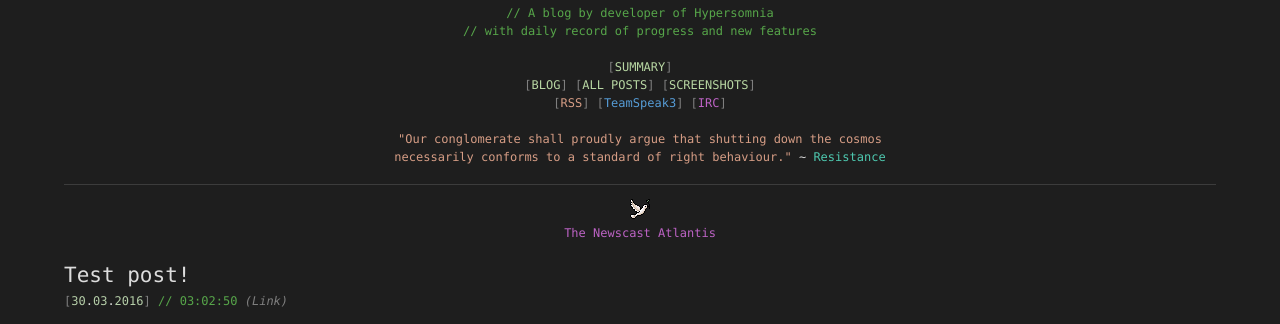
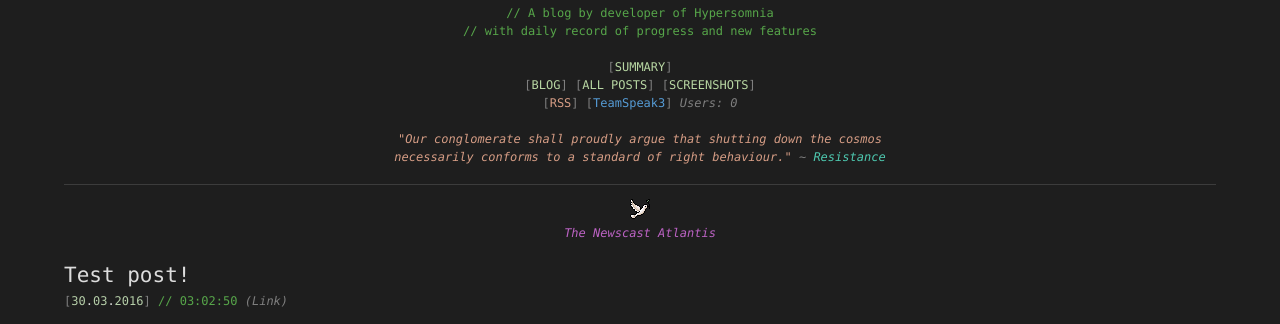
Before and after one commit to TeamHypersomnia/TeamHypersomnia.github.io, a Jekyll site: the page built from index.html, in a window 1280 px wide. Shown: the part 157-481 px from the top of the page. Built offline with Jekyll 4.4.1, drawn with Linux system fonts in a browser that asks for light colours; the list of posts is cut into pages by our own code; comment, search, counter and statistics services are not loaded.

Commit message:
removed irc href

```diff
--- a/_includes/header.html
+++ b/_includes/header.html
@@ -21,7 +21,7 @@
 <br/>
  <a class="vsstring" href="{{ "/feed.xml" | prepend: site.baseurl }}"><span class="vsparam">[</span>RSS<span class="vsparam">]</span></a>
 <a class="vskeyword" href="{{ "/ts3"| prepend: site.baseurl }}"><span class="vsparam">[</span>TeamSpeak3<span class="vsparam">]</span></a>
-<a class="vsmacro"><span class="vsparam">[</span>IRC<span class="vsparam">]</span></a>
+<span class="vsparam" style="font-style:italic">Users: 0</a>
 
 <br/><br/>
 
--- a/css/comments.css
+++ b/css/comments.css
@@ -10,7 +10,6 @@ body{
     margin: 20px 0;
 }
 .comment .comment-details{
-    font-size: 0.8em;
     color: rgb(78, 201, 176);
 }
 .comment .comment-details .comment-date{
```
